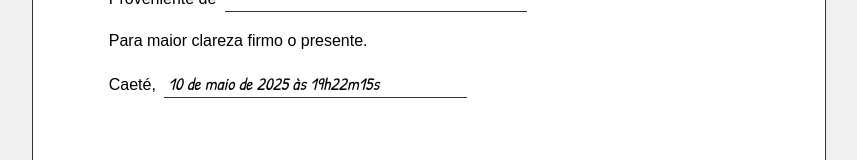
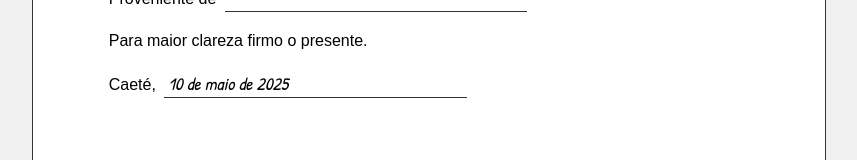
Before and after one commit to AssembleiaDeDeusMissaoCaete/RECIBOS, a plain HTML site: page index.html in a window 1280 px wide. Shown: the part 311-471 px from the top of the page, without its empty margins (211-1068 px from the left). Drawn offline with Linux system fonts and the light colour scheme.

Commit message:
Add files via upload

```diff
--- a/index.html
+++ b/index.html
@@ -125,7 +125,7 @@
       document.getElementById('numeroRecibo').value = `${d}${m}${y}${hh}${mm}${ss}`;
       const months = ['janeiro','fevereiro','março','abril','maio','junho','julho','agosto','setembro','outubro','novembro','dezembro'];
       document.getElementById('dataInput').value =
-        `${d} de ${months[now.getMonth()]} de ${y} às ${hh}h${mm}m${ss}s`;
+        `${d} de ${months[now.getMonth()]} de ${y}`;
     }
 
     function preencherCampos() {
```
